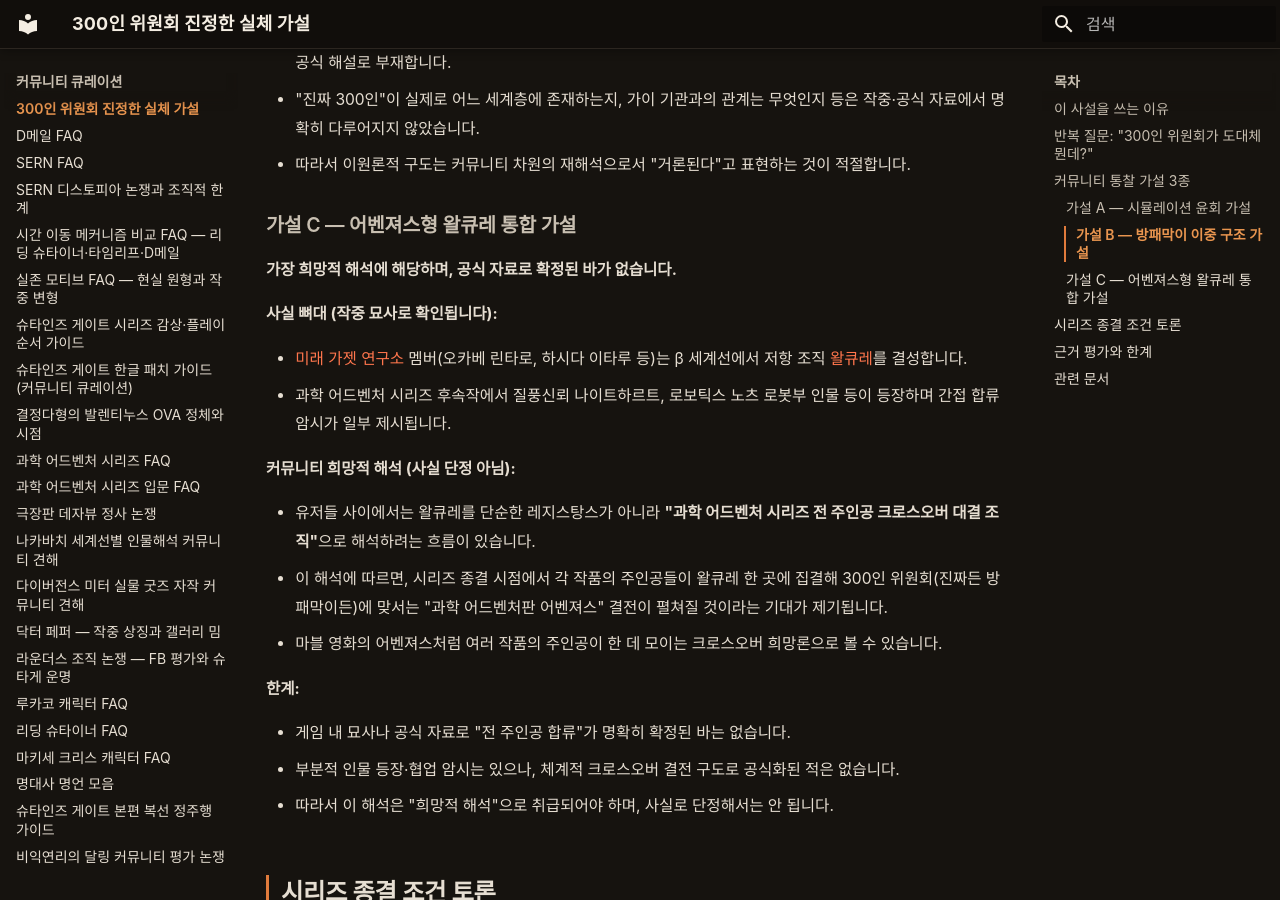
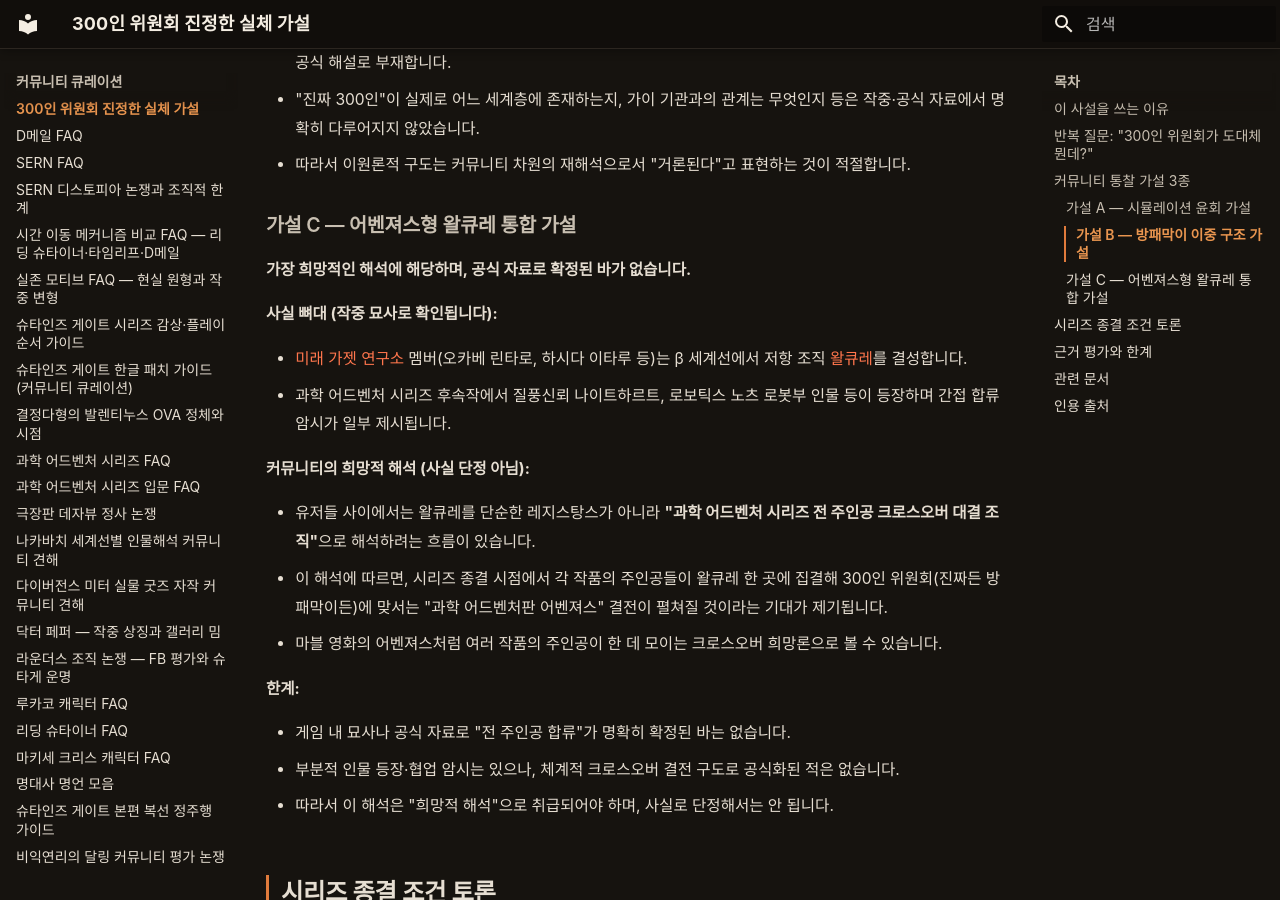
Before and after one commit to sgwiki/sgwiki.github.io, an MkDocs documentation site: the page built from wiki/커뮤니티-큐레이션/300인-위원회-진정한-실체-가설.md, in a window 1280 px wide and 900 px high, scrolled down 2818 px. Built offline with MkDocs 1.6.1 and Material for MkDocs 9.7.7, drawn with Linux system fonts in a browser that asks for light colours; some web fonts are replaced; some of the changed text lies outside the part shown.

Commit message:
chore(wiki): 300인-위원회-진정한-실체-가설 정비 — 인용 출처 섹션 추가·야심찬 띄어쓰기·관형사형 어미(희망적인)·소유격(커뮤니티의)·인물명 통일(하시다 이타루 본명)

```diff
--- a/wiki/커뮤니티-큐레이션/300인-위원회-진정한-실체-가설.md
+++ b/wiki/커뮤니티-큐레이션/300인-위원회-진정한-실체-가설.md
@@ -58,7 +58,7 @@
 
 ### 가설 A — 시뮬레이션 윤회 가설
 
-**유저들 사이에서 거론되는 가장 야심 찬 해석** 중 하나입니다.
+**유저들 사이에서 거론되는 가장 야심찬 해석** 중 하나입니다.
 
 **사실 뼈대 (이 부분은 작중 묘사로 확인됩니다):**
 
@@ -113,7 +113,7 @@
 
 ### 가설 C — 어벤져스형 왈큐레 통합 가설
 
-**가장 희망적 해석에 해당하며, 공식 자료로 확정된 바가 없습니다.**
+**가장 희망적인 해석에 해당하며, 공식 자료로 확정된 바가 없습니다.**
 
 **사실 뼈대 (작중 묘사로 확인됩니다):**
 
@@ -122,7 +122,7 @@
 - 과학 어드벤처 시리즈 후속작에서 질풍신뢰 나이트하르트, 로보틱스 노츠 로봇부 인물 등이
   등장하며 간접 합류 암시가 일부 제시됩니다.
 
-**커뮤니티 희망적 해석 (사실 단정 아님):**
+**커뮤니티의 희망적 해석 (사실 단정 아님):**
 
 - 유저들 사이에서는 왈큐레를 단순한 레지스탕스가 아니라
   **"과학 어드벤처 시리즈 전 주인공 크로스오버 대결 조직"**으로 해석하려는 흐름이 있습니다.
@@ -186,9 +186,11 @@
 - [300인 위원회 (정전)](../organization/300인-위원회.md) — 사실 베이스 문서
 - [SERN](../lore/SERN.md) — 위원회 산하 연구기관
 - [라운더](../organization/라운더.md) — SERN 소속 용병 조직
-- [왈큐레](../organization/발키리.md) — 오카베·다루가 결성한 저항 조직
+- [왈큐레](../organization/발키리.md) — 오카베·하시다 이타루가 결성한 저항 조직
 - [텐노지 유고](../캐릭터/텐노지-유고.md) — 아키하바라 라운더 지휘관 FB
 - [어나니머스;코드](../lore/어나니머스-코드.md) — 시뮬레이션 세계·세계층 설정 도입작
 - [세계층](../lore/세계층.md) — 시리즈 전반 세계관 구조
 - [슈타인즈 게이트 세계선](../lore/슈타인즈-게이트-세계선.md) — 시리즈 종결 조건 발언의 귀착점
 - [미래 가젯 연구소](../organization/미래-가젯-연구소.md) — 왈큐레 결성의 모태
+
+## 인용 출처
```
